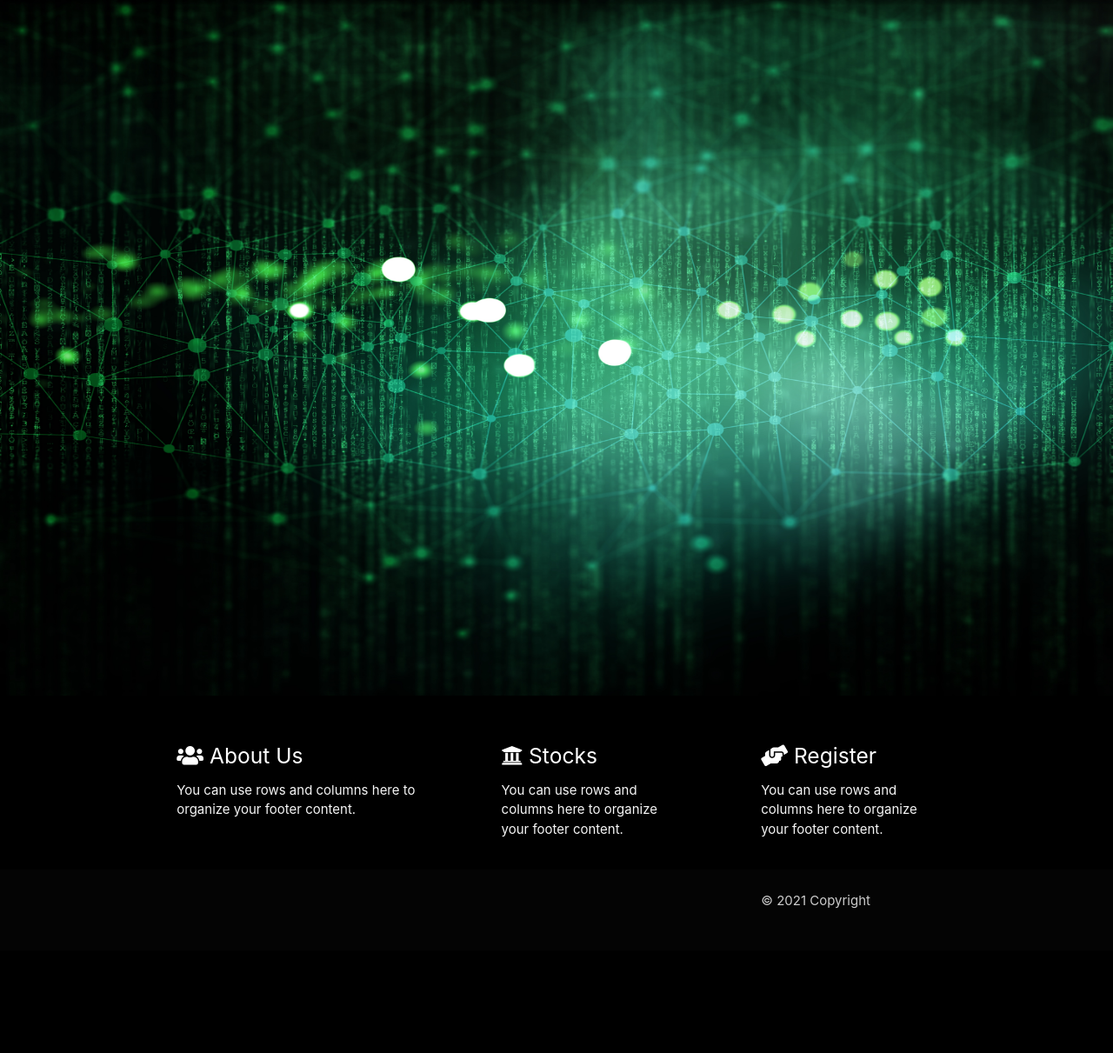
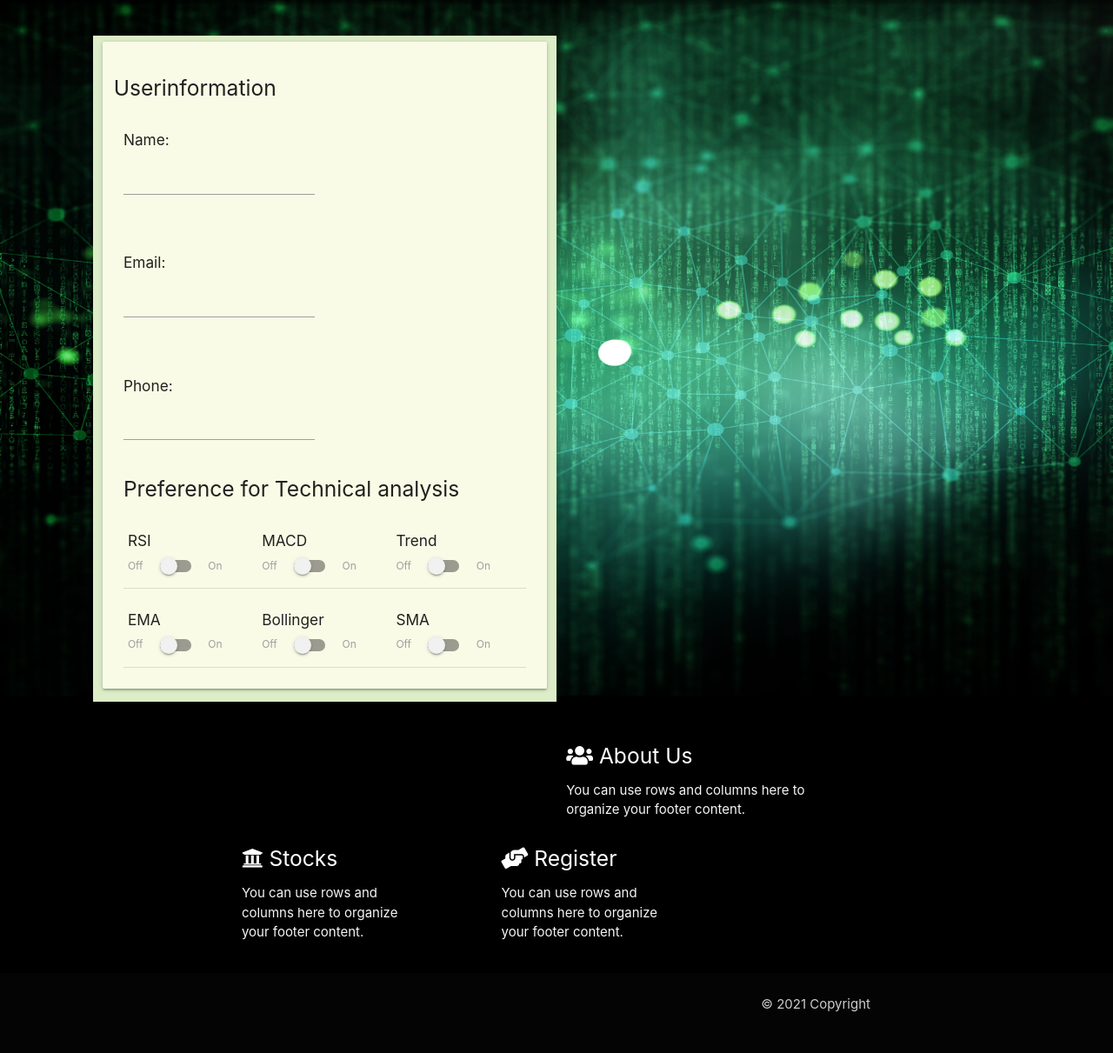
Before and after one commit to GurraT/Totebo-Trading, a Flask app: page /profile in a window 1280 px wide. Shown: the part 184-1395 px from the top of the page at 87% size. Before the commit the page ends 1229 px from the top, so only its background shows below. Run offline with Flask 2, Linux system fonts and the light colour scheme; some libraries are stand-ins or nearby versions.

Commit message:
Starting setting up profilepage

```diff
--- a/templates/profile.html
+++ b/templates/profile.html
@@ -3,7 +3,7 @@
 {% block content %}
 
   <div class="row #000000 black profilepage">
-    <div class="col s4 offset-s4">
+    <div class="col s6 offset-s3">
         {% if session.user %}
           {% with messages = get_flashed_messages()  %}
             {% if messages %}
@@ -15,13 +15,104 @@
         {% endif %}
     </div>
 
-        <div class="col s4 offset-s4">
+        <form class="registerform col s10 m5 offset-m1 offset-s1 offset-m1 #dcedc8 light-green lighten-4" method="POST" action="{{ url_for('register') }}">
+      <div class="card-panel #f9fbe7 lime lighten-5">
+      <div class="row">
+          <h5>Userinformation</h5>
+        <div class="input-field col s6">
+          <h6>Name: </h6>
+          <input id="name" name="name" type="text">
+        </div>
+        </div>
+             <div class="row">
+        <div class="input-field col s6">
+          <h6 class=>Email: </h6>
+        <input id="Email" name="Email" type="email">
+        </div>
+        </div>
+                     <div class="row">
+        <div class="input-field col s6">
+          <h6>Phone: </h6>
+          <input id="phone" name="phone" type="tel">
+        </div>
+        </div>
+              <table>
+<h5>Preference for Technical analysis</h5>
 
-        </div>
-
-        <div class="col s4 offset-s4">
-
-        </div>
-
+        <tbody>
+          <tr>
+            <td>
+<div class="switch">
+    <h6>RSI</h6>
+    <label>
+      Off
+      <input type="checkbox">
+      <span class="lever"></span>
+      On
+    </label>
+  </div>
+</td>
+<td>
+    <div class="switch">
+    <h6>MACD</h6>
+    <label>
+      Off
+      <input type="checkbox">
+      <span class="lever"></span>
+      On
+    </label>
+  </div>
+</td>
+<td>
+    <div class="switch">
+    <h6>Trend</h6>
+    <label>
+      Off
+      <input type="checkbox">
+      <span class="lever"></span>
+      On
+    </label>
+  </div>
+</td>
+</tr>
+ <tr>
+            <td>
+<div class="switch">
+    <h6>EMA</h6>
+    <label>
+      Off
+      <input type="checkbox">
+      <span class="lever"></span>
+      On
+    </label>
+  </div>
+</td>
+<td>
+    <div class="switch">
+    <h6>Bollinger</h6>
+    <label>
+      Off
+      <input type="checkbox">
+      <span class="lever"></span>
+      On
+    </label>
+  </div>
+</td>
+<td>
+    <div class="switch">
+    <h6>SMA</h6>
+    <label>
+      Off
+      <input type="checkbox">
+      <span class="lever"></span>
+      On
+    </label>
+  </div>
+</td>
+</tr>
+        </tbody>
+      </table>
+</div>
+    </form>
     </div>
 {% endblock %}
```
